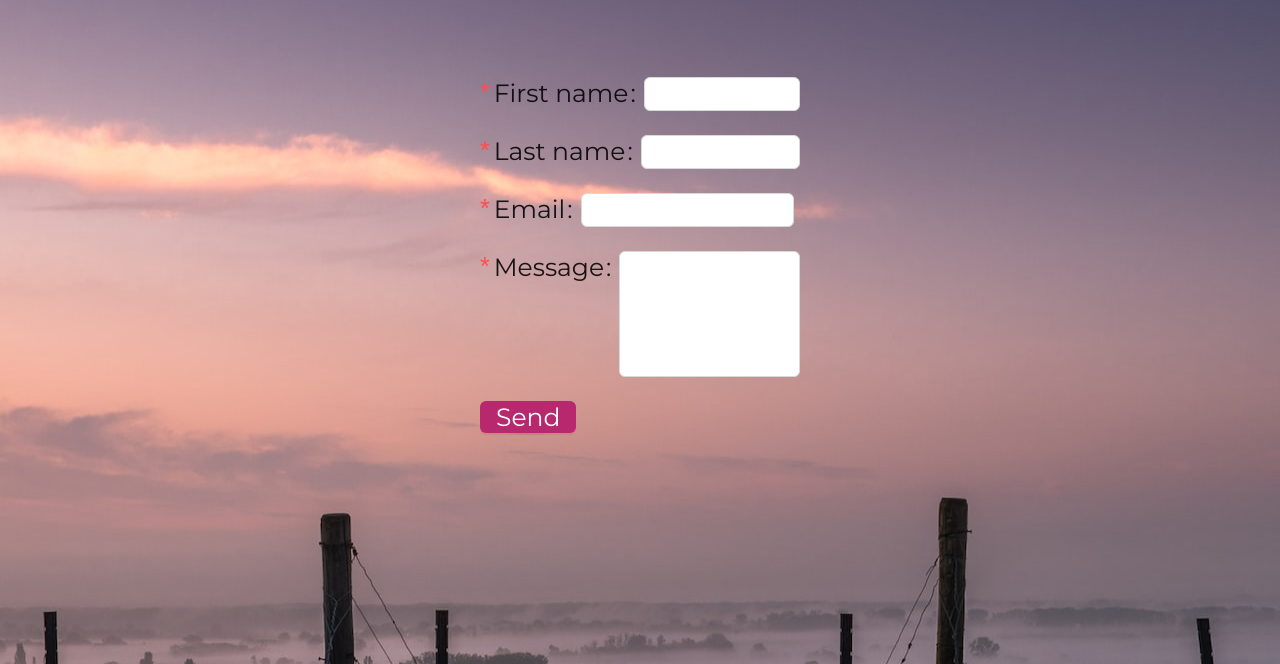
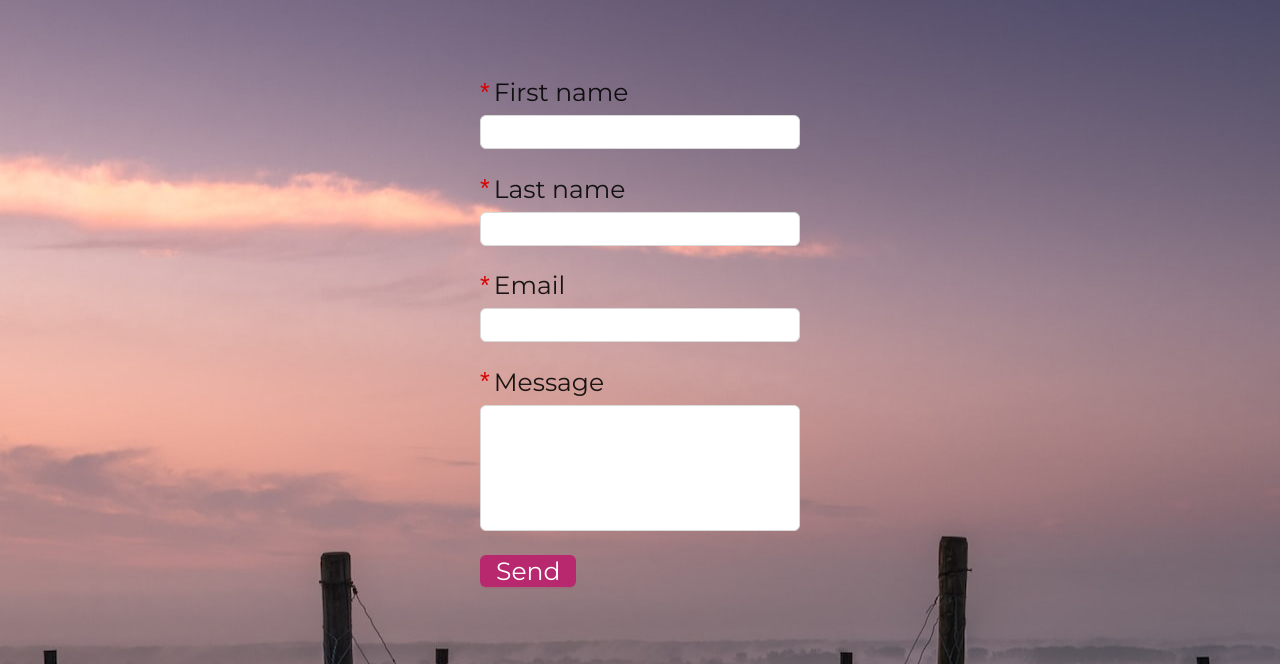
Before and after one commit to Xerataw/wine-site, a Gatsby site: page / in a window 1280 px wide. Shown: the part 136-800 px from the top of the page. Built offline with nearby package versions, Linux system fonts and the light colour scheme; Gatsby itself is replaced by a stand-in of ours.

Commit message:
WIP: improved the contact form

```diff
--- a/src/components/contact/contact.js
+++ b/src/components/contact/contact.js
@@ -8,7 +8,7 @@ const Contact = () => {
         alert("finished")
     }
 
-    const validMessages = {
+    const validationMessages = {
         required: "${label} is required!",
         types: {
             email: "${label} is not valid!"
@@ -21,7 +21,7 @@ const Contact = () => {
 
             </Col>
             <Col span={6}>
-                <Form name="contact-form" wrapperCol={{ span: 16 }} onFinish={onFinish} validateMessages={validMessages}>
+                <Form name="contact-form" wrapperCol={{ span: 24 }} onFinish={onFinish} validateMessages={validationMessages} layout="vertical">
                     <Form.Item label="First name" name="fname" rules={[{
                         required: true,
                     }]}>
--- a/src/pages/index.js
+++ b/src/pages/index.js
@@ -50,7 +50,8 @@ const IndexPage = () => {
           colorPrimary: '#B8286E',
           fontFamily: 'Montserrat',
           fontSize: '25px',
-          fontSizeHeading1: '30px'
+          fontSizeHeading1: '30px',
+          colorError: '#db0000'
         },
         components: {
           Menu: {
```
